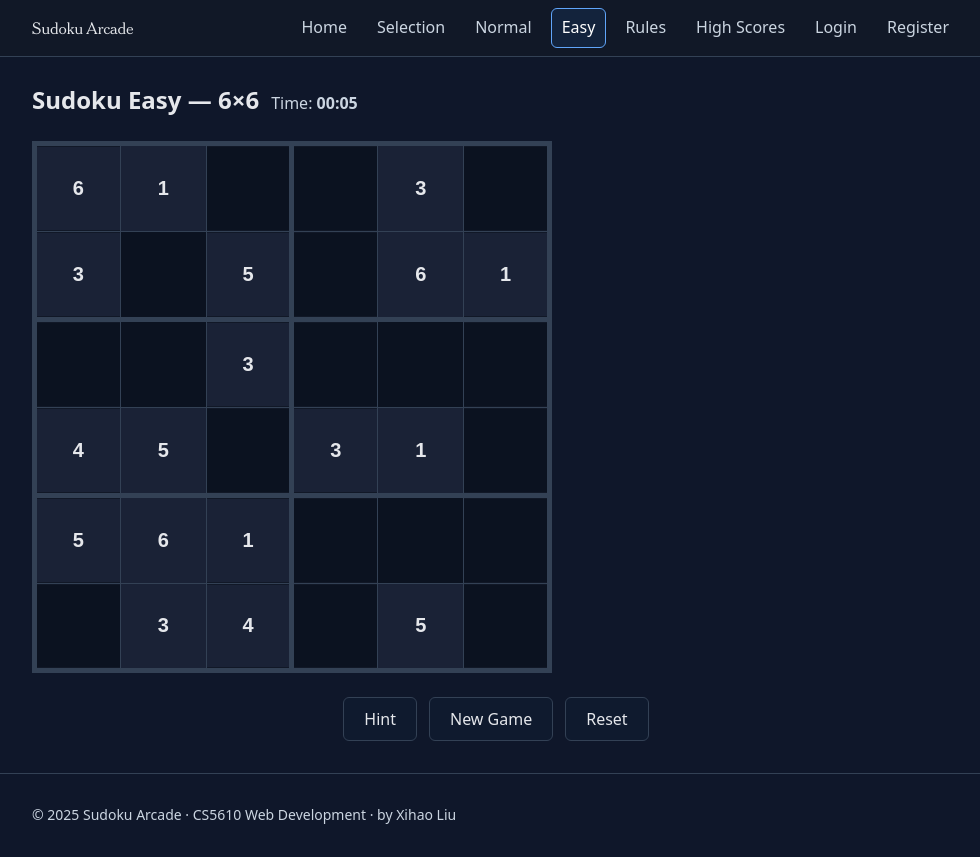
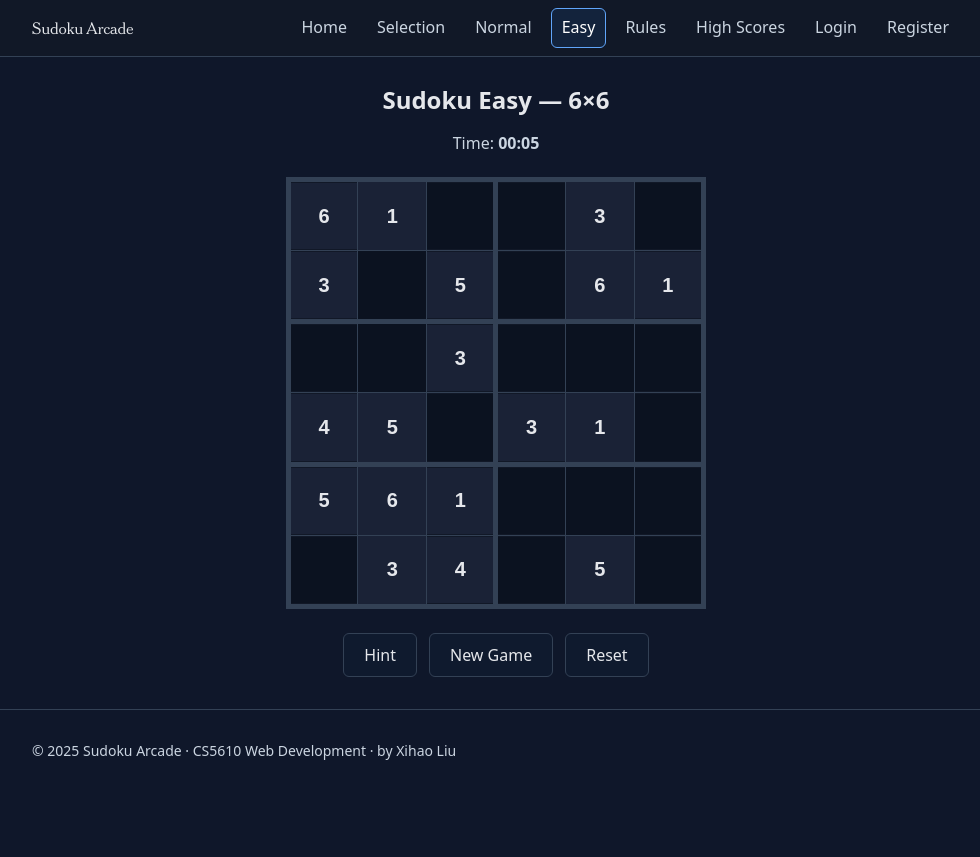
Before and after one commit to 1ndigoLIU/Xihao-Liu-project2, a React (Vite) app: page /games/easy in a window 1280 px wide. Shown: the whole page, without its empty margins (144-1124 px from the left). After the commit the page ends 800 px from the top, so only its background shows below. Built offline with nearby package versions, Linux system fonts and the light colour scheme.

Commit message:
center game page content

```diff
--- a/src/components/GamePage.jsx
+++ b/src/components/GamePage.jsx
@@ -98,6 +98,7 @@ export default function GamePage({ size, title }) {
     return (
         <>
             <main className={`container ${gameTypeClass}`}>
+                <div className="game-content">
                     <section className="page-head">
                         <h1 className="page-title">{title}</h1>
                         <Timer seconds={timer} />
@@ -122,6 +123,7 @@ export default function GamePage({ size, title }) {
                         onReset={resetGame}
                         isComplete={isComplete}
                     />
+                </div>
             </main>
 
             <footer className="site-footer">
--- a/src/styles/game-easy.css
+++ b/src/styles/game-easy.css
@@ -1,17 +1,25 @@
 /* Page head (match hard page style) */
-.page-head {
+.game-easy .page-head {
     padding: 24px 0 8px;
     display: flex;
-    align-items: baseline;
-    gap: 12px;
+    flex-direction: column;
+    align-items: center;
+    gap: 6px;
+    text-align: center;
 }
 .page-title { margin: 0; }
 .timer { color: #cbd5e1; }
 
 /* Board container */
-.board-wrap {
-    margin-top: 8px;
-    max-width: 420px;                 /* a bit smaller than the 9×9 board */
+.game-easy .game-content {
+    display: flex;
+    flex-direction: column;
+    align-items: center;
+}
+
+.game-easy .board-wrap {
+    margin: 12px auto 0;
+    max-width: 420px;                 /* keep board readable */
 }
 
 /* Core board table — Only apply to Easy (6×6) game */
@@ -124,8 +132,9 @@
 .game-easy .board input[type=number] { -moz-appearance: textfield; }
 
 /* Game controls */
-.game-controls {
-    margin-top: 24px;
+.game-easy .game-controls {
+    margin: 24px auto 0;
+    max-width: 420px;
     display: flex;
     gap: 12px;
     justify-content: center;
@@ -192,7 +201,7 @@
 
 /* Allow full width on very small screens */
 @media (max-width: 420px) {
-    .board-wrap { max-width: 100%; }
+    .game-easy .board-wrap { max-width: 100%; }
     .game-controls {
         flex-direction: column;
     }
--- a/src/styles/game-hard.css
+++ b/src/styles/game-hard.css
@@ -1,16 +1,24 @@
 /* Page head */
-.page-head {
+.game-normal .page-head {
     padding: 24px 0 8px;
     display: flex;
-    align-items: baseline;
-    gap: 12px;
+    flex-direction: column;
+    align-items: center;
+    gap: 6px;
+    text-align: center;
 }
 .page-title { margin: 0; }
 .timer { color: #cbd5e1; }
 
 /* Board container */
-.board-wrap {
-    margin-top: 8px;
+.game-normal .game-content {
+    display: flex;
+    flex-direction: column;
+    align-items: center;
+}
+
+.game-normal .board-wrap {
+    margin: 12px auto 0;
     max-width: 520px;         /* keep it readable on wide screens */
 }
 
@@ -124,8 +132,9 @@
 .game-normal .board input[type=number] { -moz-appearance: textfield; }
 
 /* Game controls */
-.game-controls {
-    margin-top: 24px;
+.game-normal .game-controls {
+    margin: 24px auto 0;
+    max-width: 520px;
     display: flex;
     gap: 12px;
     justify-content: center;
@@ -192,7 +201,7 @@
 
 /* On very small screens, allow the board to scale naturally */
 @media (max-width: 420px) {
-    .board-wrap { max-width: 100%; }
+    .game-normal .board-wrap { max-width: 100%; }
     .game-controls {
         flex-direction: column;
     }
```
Lines whose indentation alone changed are shown as unchanged.
